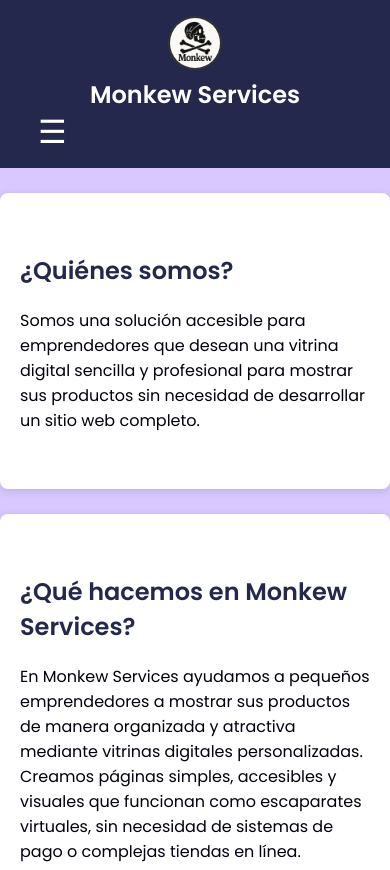
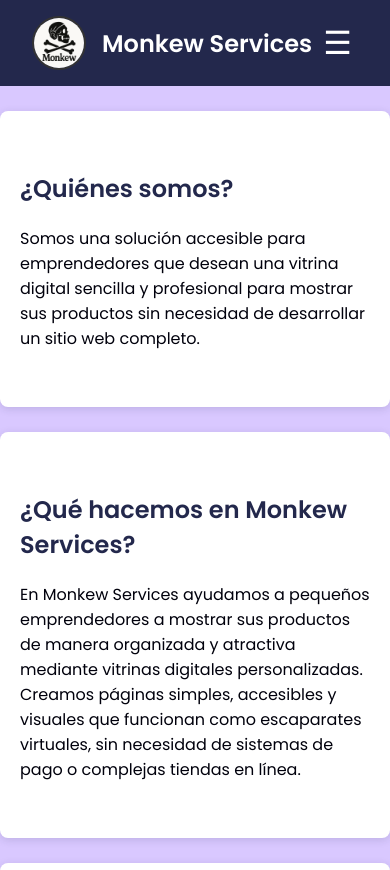
Before and after one commit to monkewservices/monkewservices.github.io, a plain HTML site: page index.html in a window 390 px wide. Shown: the top 870 px of the page. Drawn offline with Linux system fonts and the light colour scheme.

Commit message:
Update estilo.css
Diseño nuevo para el menú

```diff
--- a/estilo.css
+++ b/estilo.css
@@ -1,5 +1,4 @@
 /* estilo.css */
-
 body {
   font-family: 'Poppins', sans-serif;
   margin: 0;
@@ -12,7 +11,19 @@ header {
   background-color: #23284c;
   color: white;
   padding: 1rem 2rem;
-  text-align: center;
+}
+
+.header-container {
+  display: flex;
+  align-items: center;
+  justify-content: space-between;
+  flex-wrap: wrap;
+}
+
+.branding {
+  display: flex;
+  align-items: center;
+  gap: 1rem;
 }
 
 header h1 {
@@ -69,7 +80,6 @@ footer {
   border: 2px solid #333; /* Opcional: borde */
 }
 
-
 .menu-toggle {
   display: none;
   background: none;
@@ -98,16 +108,12 @@ footer {
     display: block;
   }
 
-  nav {
-    text-align: center;
+  .imagen-circular {
+    width: 50px;
+    height: 50px;
   }
 
   header h1 {
     font-size: 1.5rem;
   }
-
-  .imagen-circular {
-    width: 50px;
-    height: 50px;
-  }
 }
```
